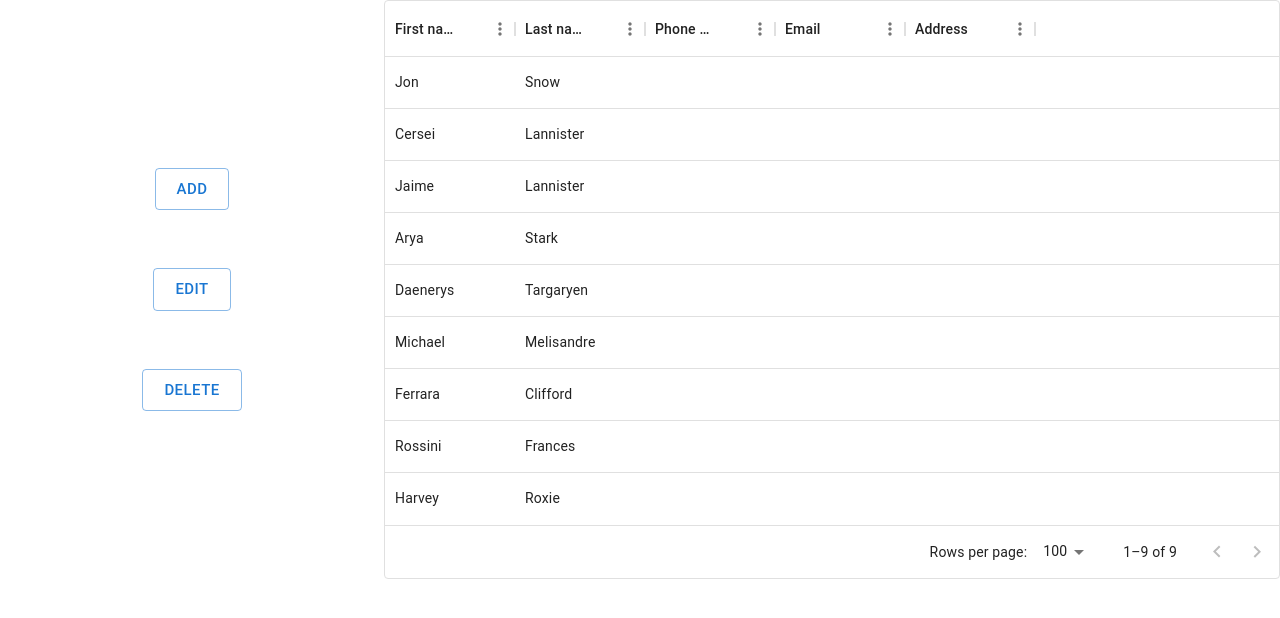
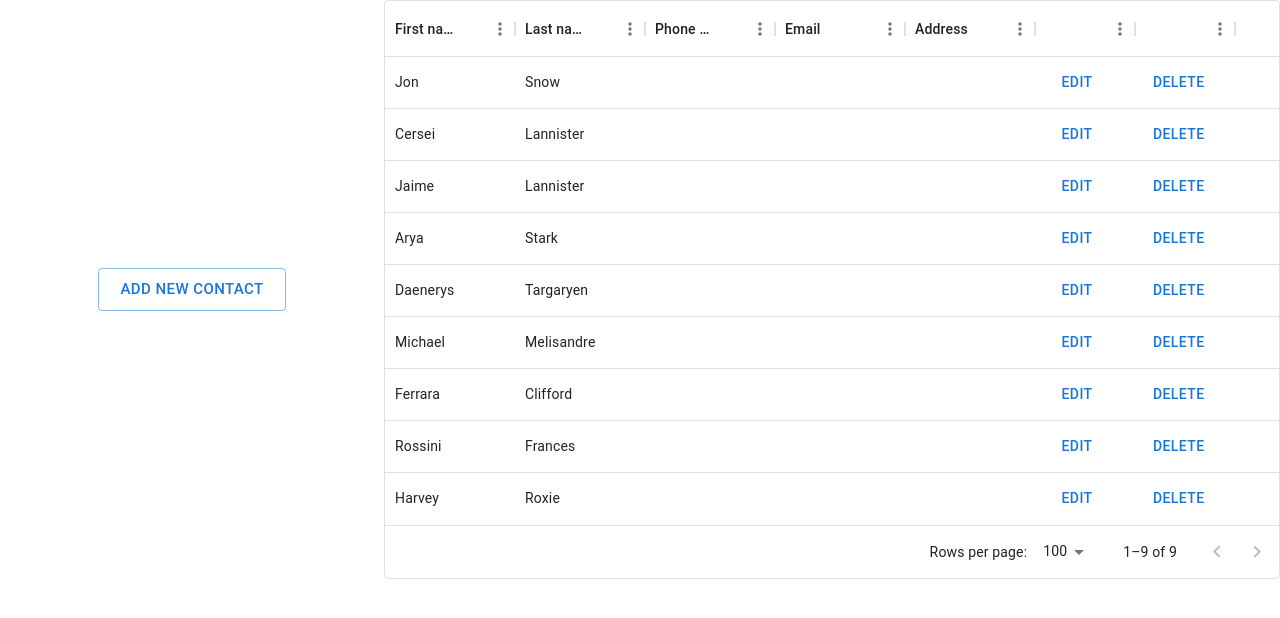
Before and after one commit to ali-tab/capco, a React (Create React App) app: page / in a window 1280 px wide. Shown: the top 618 px of the page. Built offline with nearby package versions, Linux system fonts and the light colour scheme.

Commit message:
Added edit / delete buttons

```diff
--- a/package.json
+++ b/package.json
@@ -5,6 +5,7 @@
   "dependencies": {
     "@emotion/react": "^11.10.6",
     "@emotion/styled": "^11.10.6",
+    "@material-ui/icons": "^4.11.3",
     "@mui/material": "^5.11.13",
     "@mui/x-data-grid": "^6.0.2",
     "@testing-library/jest-dom": "^5.16.5",
--- a/src/App.js
+++ b/src/App.js
@@ -1,77 +1,19 @@
 import React, { useState } from "react";
-import ContactList from "./components/ContactList";
-import Form from "./components/Form";
+import MainPage from "./components/MainPage";
 
 import "./App.css";
 
 //material UI imports
 import { Box, Button } from "@mui/material";
 
-const DUMMY_DATA = [
-  { id: 1, lastName: "Snow", firstName: "Jon", age: 35 },
-  { id: 2, lastName: "Lannister", firstName: "Cersei", age: 42 },
-  { id: 3, lastName: "Lannister", firstName: "Jaime", age: 45 },
-  { id: 4, lastName: "Stark", firstName: "Arya", age: 16 },
-  { id: 5, lastName: "Targaryen", firstName: "Daenerys", age: 22 },
-  { id: 6, lastName: "Melisandre", firstName: "Michael", age: 56 },
-  { id: 7, lastName: "Clifford", firstName: "Ferrara", age: 44 },
-  { id: 8, lastName: "Frances", firstName: "Rossini", age: 36 },
-  { id: 9, lastName: "Roxie", firstName: "Harvey", age: 65 },
-];
+
 
 function App() {
-  const [contacts] = React.useState(DUMMY_DATA);
 
-  const [selected, setSelected] = React.useState(null);
-
-  const [mode, setMode] = React.useState("n");
-
-  const handleRowClick = (params) => {
-    setSelected(params);
-  };
-
-  const handleAdd = (params) => {
-    setMode("a");
-  };
-
-  const handleEdit = (params) => {
-    setMode("e");
-  };
-
-  const handleDelete = (params) => {
-    setMode("d");
-  };
 
   return (
     <div className="App">
-      <Box display="flex">
-
-        {mode == "n" && <Box
-          display="flex"
-          flexDirection="column"
-          justifyContent="center"
-          alignItems="center"
-          gap="10%"
-          width="30%"
-        >
-          <Button variant="outlined" size="large" onClick={handleAdd}>
-            Add
-          </Button>
-          <Button variant="outlined" size="large" onClick={handleEdit}>
-            Edit
-          </Button>
-          <Button variant="outlined" size="large" onClick={handleDelete}>
-            Delete
-          </Button>
-        </Box>}
-
-
-      {mode != "n" && <Form/>}
-
-        <ContactList rows={contacts} onRowClick={handleRowClick}></ContactList>
-      </Box>
-
-
+      <MainPage></MainPage>
     </div>
   );
 }
--- a/src/components/AddContact.jsx
+++ b/src/components/AddContact.jsx
@@ -0,0 +1,30 @@
+import * as React from "react";
+import { Box, Button, Typography, TextField } from "@mui/material";
+import Form from "./Form";
+import ContactList from "./ContactList";
+
+const AddContact = (props) => {
+
+  const submit = (
+
+    console.log("hello")
+
+  )
+
+  return (
+    <Box
+      display="flex"
+      justifyContent="center"
+      alignItems="center"
+      flexDirection="column"
+      gap="2vh"
+      width="30%"
+    >
+      <Form
+      submitHandler = {submit}
+      ></Form>
+    </Box>
+  );
+};
+
+export default AddContact;
--- a/src/components/ContactList.jsx
+++ b/src/components/ContactList.jsx
@@ -24,9 +24,34 @@ const columns = [
     type: "address",
     width: 130,
   },
+  {
+    field: "edit",
+    headerName: "",
+    renderCell:(cellValues)=>{
+      console.log(cellValues)
+      return(
+        <Button>Edit</Button>
+      )
+
+    }
+  },
+  {
+    field: "delete",
+    headerName: "",
+    renderCell:(cellValues)=>{
+      console.log(cellValues)
+      return(
+        <Button>Delete</Button>
+      )
+
+    }
+  }
 ];
 
 const ContactList = (props) => {
+
+  console.log(props);
+
   return (
     <DataGrid
       rows={props.rows}
@@ -36,6 +61,7 @@ const ContactList = (props) => {
       //hide the ID
       checkboxSelection={false}
       columnVisibilityModel={{ id: false }}
+      disableRowSelectionOnClick = {true}
     />
   );
 };
--- a/src/components/Form.jsx
+++ b/src/components/Form.jsx
@@ -1,9 +1,9 @@
 import * as React from "react";
-import { DataGrid } from "@mui/x-data-grid";
-import { Box, Button, Typography, TextField } from "@mui/material";
-import PhoneInput from 'react-phone-input-2';
+import { Box, Button, Typography, TextField, Icon } from "@mui/material";
+import { FormControl } from "@mui/material";
 
 const Form = (props) => {
+
   return (
     <Box
       display="flex"
@@ -12,39 +12,48 @@ const Form = (props) => {
       flexDirection="column"
       gap="2vh"
     >
+      <FormControl>
         <TextField
-        required
+          required={true}
           id="firstname"
           label="First name"
+          defaultValue={props.fname}
         />
         <TextField
-        required
+          required={true}
           id="lastname"
           label="Last name"
-
+          defaultValue={props.lname}
         />
         <TextField
-        required
+          required={true}
           id="phone"
           label="Phone number"
-
+          defaultValue={props.phonenum}
         />
         <TextField
-        required
+          required={true}
           id="email"
           label="Email"
-
+          defaultValue={props.email}
         />
         <TextField
-        required
+          required={true}
           id="address"
           label="Address"
-
+          defaultValue={props.address}
         />
-
-      <Button>
-        Save
-      </Button>
+      </FormControl>
+      <Box
+        display="flex"
+        justifyContent="center"
+        alignItems="center"
+        flexDirection="row"
+        gap="2vh"
+      >
+      </Box>
+      <Button onClick = {props.submitHandler} variant="contained" color="primary">Submit</Button>
+      <Button variant="contained" color="primary">Cancel</Button>
     </Box>
   );
 };
--- /dev/null
+++ b/src/components/MainPage.jsx
@@ -0,0 +1,65 @@
+import React, { useState } from "react";
+import ContactList from "./ContactList";
+import AddContact from "./AddContact";
+import EditContact from "./EditContact";
+import DeleteContact from "./DeleteContact";
+
+//material UI imports
+import { Box, Button } from "@mui/material";
+
+const DUMMY_DATA = [
+  { id: 1, lastName: "Snow", firstName: "Jon", age: 35 },
+  { id: 2, lastName: "Lannister", firstName: "Cersei", age: 42 },
+  { id: 3, lastName: "Lannister", firstName: "Jaime", age: 45 },
+  { id: 4, lastName: "Stark", firstName: "Arya", age: 16 },
+  { id: 5, lastName: "Targaryen", firstName: "Daenerys", age: 22 },
+  { id: 6, lastName: "Melisandre", firstName: "Michael", age: 56 },
+  { id: 7, lastName: "Clifford", firstName: "Ferrara", age: 44 },
+  { id: 8, lastName: "Frances", firstName: "Rossini", age: 36 },
+  { id: 9, lastName: "Roxie", firstName: "Harvey", age: 65 },
+];
+
+function MainPage() {
+  const [contacts, setContacts] = React.useState(DUMMY_DATA);
+
+  const [mode, setMode] = React.useState("n");
+
+  const handleAdd = (params) => {
+    setMode("a");
+  };
+
+  const handleEdit = (params) => {
+    setMode("e");
+  };
+
+  const handleDelete = (params) => {
+    setMode("d");
+  };
+
+  return (
+
+      <Box display="flex">
+        {mode == "n" && (
+          <Box
+            display="flex"
+            flexDirection="column"
+            justifyContent="center"
+            alignItems="center"
+            gap="10%"
+            width="30%"
+          >
+            <Button variant="outlined" size="large" onClick={handleAdd}>
+              Add new contact
+            </Button>
+          </Box>
+        )}
+
+        {mode === "a" && <AddContact></AddContact>}
+
+        <ContactList rows={contacts}></ContactList>
+      </Box>
+
+  );
+}
+
+export default MainPage;
```
Also changed, not shown: 2 other files (tests, documents, lock files or other folders). Lines whose indentation alone changed are shown as unchanged.
